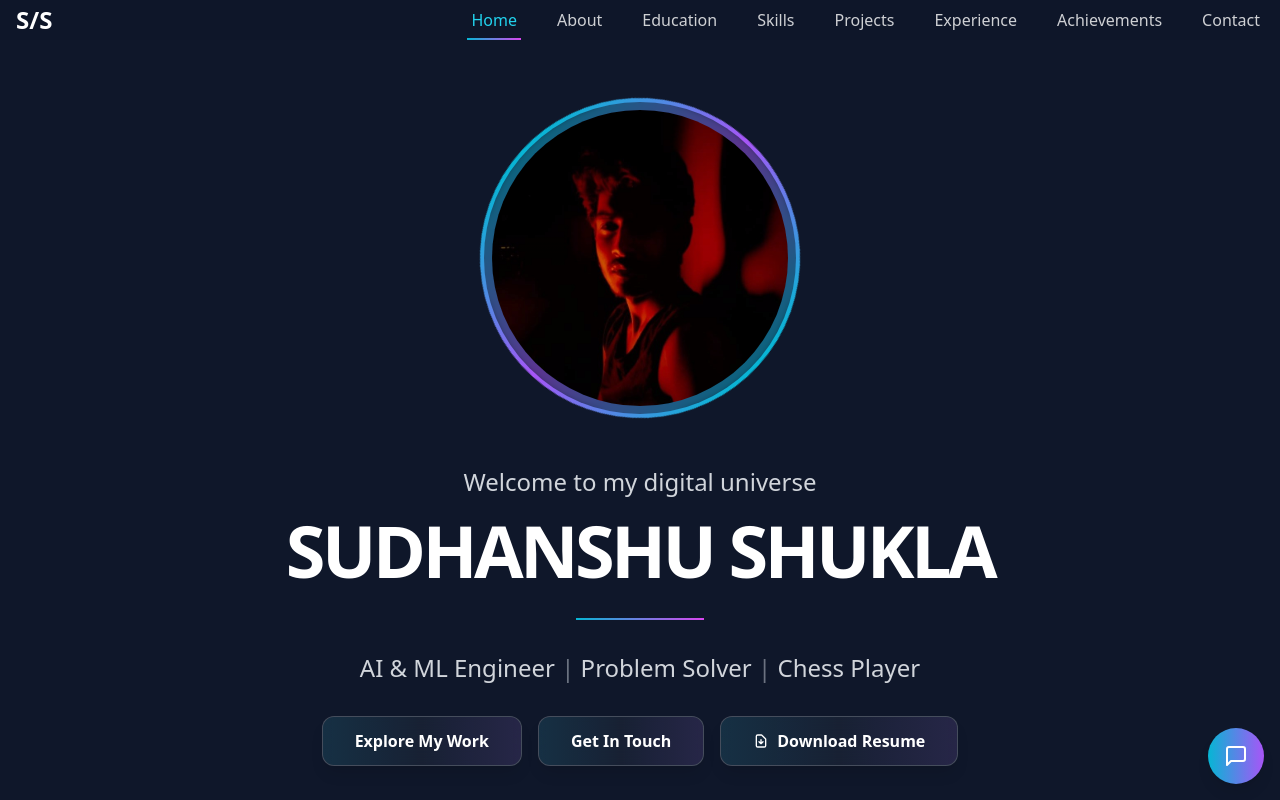
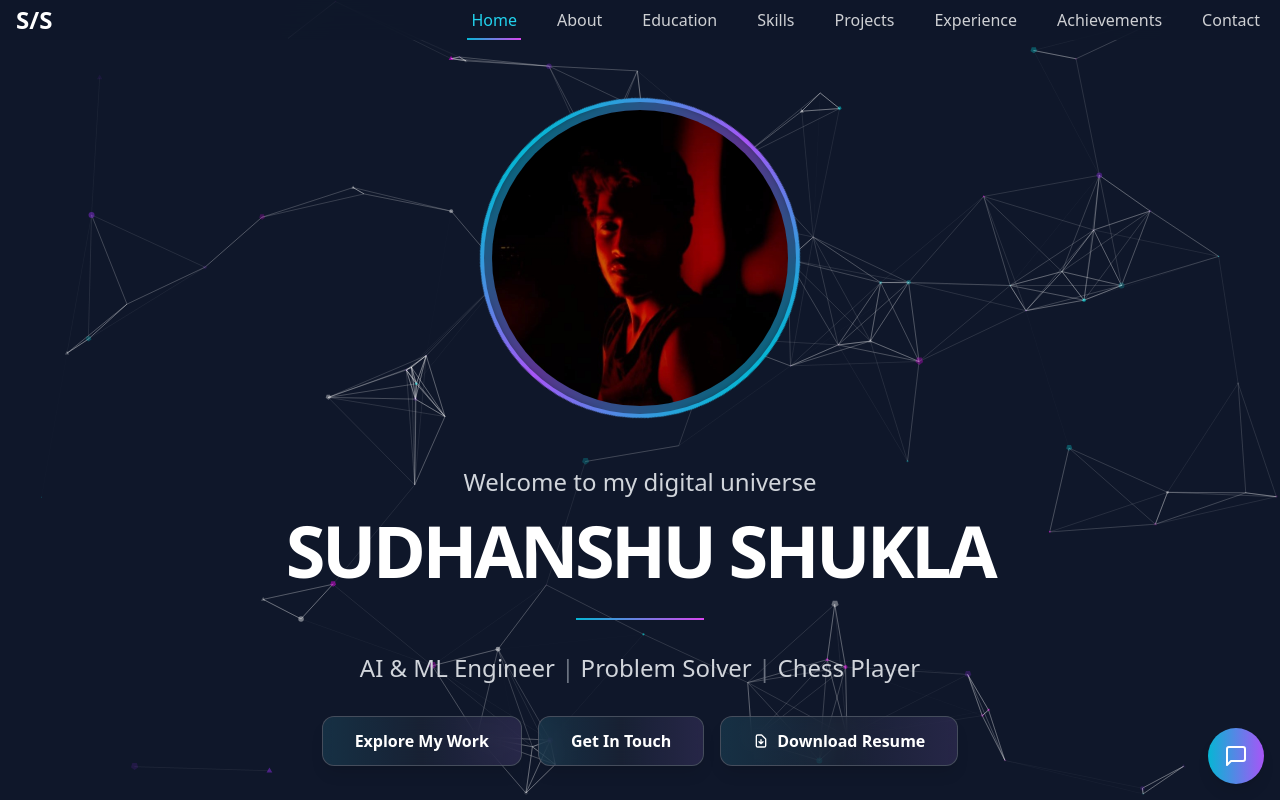
Before and after one commit to Sudhanshu-shukl/portfolio, a React (Vite) app: page / in a window 1280 px wide. Shown: the top 800 px of the page. Built offline with nearby package versions, Linux system fonts and the light colour scheme.

Commit message:
Fix : Hero section background

```diff
--- a/src/components/Hero.jsx
+++ b/src/components/Hero.jsx
@@ -97,7 +97,7 @@ const Hero = ({ setActiveSection }) => {
 
   return (
     <div className="h-screen flex flex-col justify-center items-center relative px-4 overflow-hidden pt-16">
-      <div className="absolute inset-0 bg-slate-900 z-0"></div>
+      <div className="absolute inset-0"></div>
 
       <motion.div
         variants={container}
```
